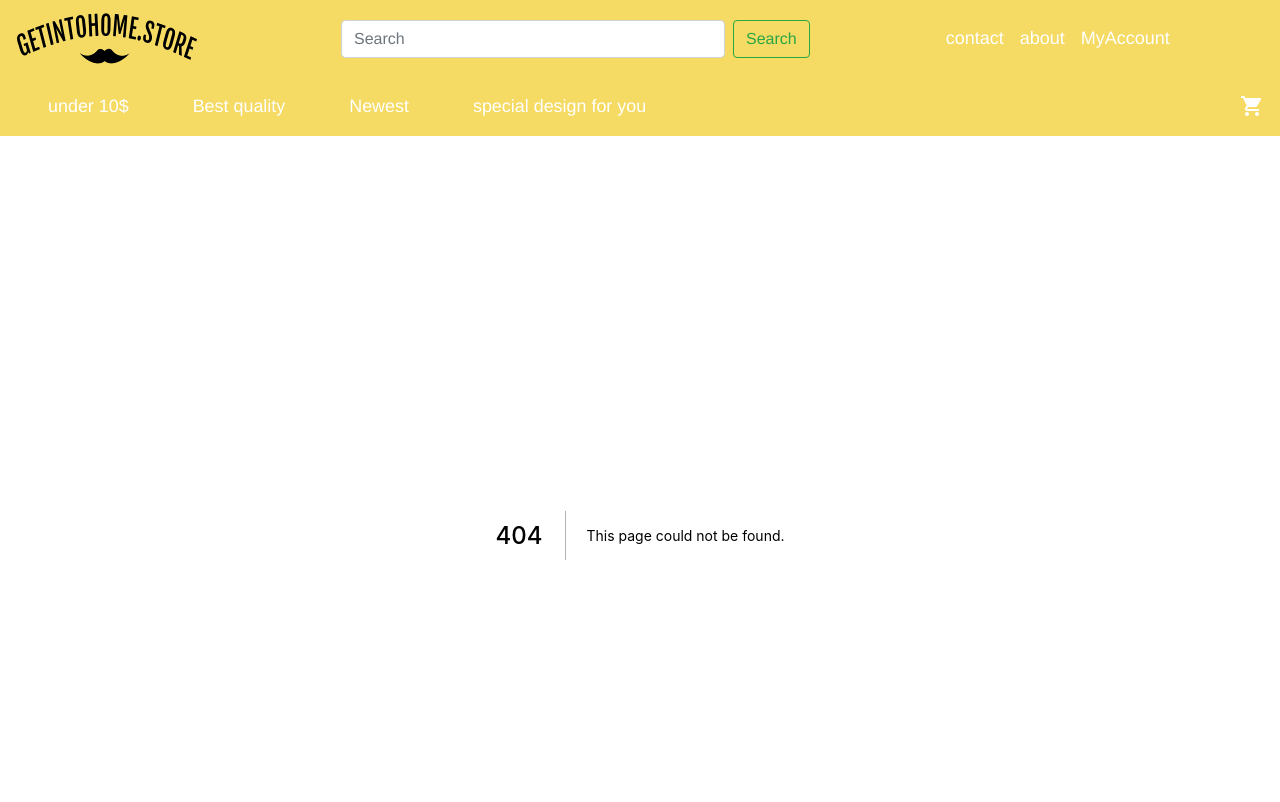
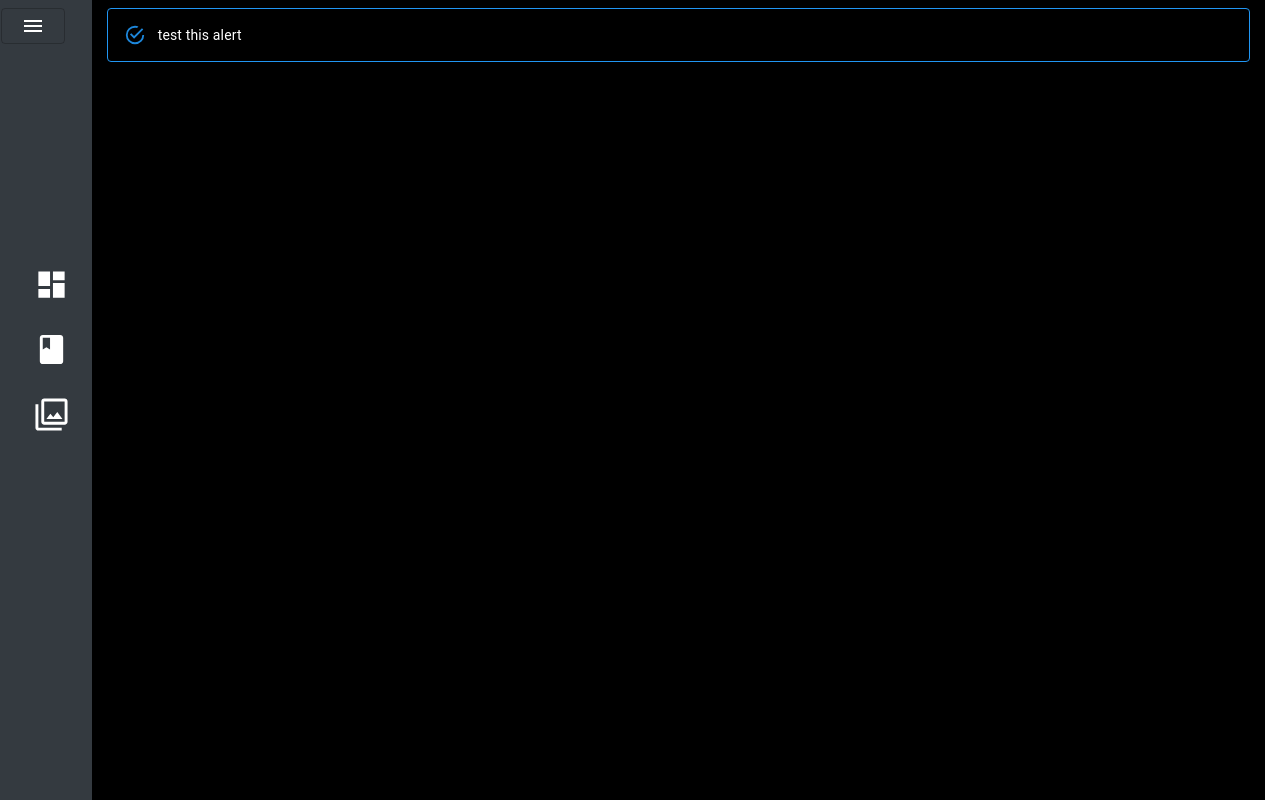
Before and after one commit to azizmobarak/bookStore-nextjs, a Next.js app: page /admin/panel in a window 1280 px wide. Before the commit this address had no page. Shown: the top 802 px of the page. Built offline with nearby package versions, Linux system fonts and the light colour scheme.

Commit message:
dashbord

```diff
--- /dev/null
+++ b/components/admin/index.js
@@ -0,0 +1,45 @@
+import React,{useState} from 'react';
+import {Drawer,Button,TextField} from '@material-ui/core';
+import {Menu,Dashboard,Book,Filter} from '@material-ui/icons';
+import MenuItems from './menu';
+import Alert from '@material-ui/lab/Alert';
+import MenuIcons from './menu-icons';
+
+export default function Dashbord() {
+
+const [draweropen,setdraweropen]=useState(false);
+
+  return (
+    <div className="row main-dashbord">
+    <div className="col-sm-1 py-2 bg-dark leftcolm">
+    <Button
+    className="px-1 text-white"
+    onClick={()=>setdraweropen(true)}
+    color="default" variant="outlined">
+     <Menu/>
+     </Button>
+    <MenuIcons width={"100px"}/>
+    <Drawer
+    className="bg-dark"
+    open={draweropen}
+    id="drawer"
+    anchor="left"
+    onClose={()=>setdraweropen(false)}
+    >
+    <MenuItems method={()=>setdraweropen(false)}/>
+    </Drawer>
+    </div>
+    <div className="col-sm-11 py-2">
+    <Alert
+    className="py-2 text-white"
+    variant="outlined"
+    color="info">
+    test this alert
+    </Alert>
+    <div className="row py-2">
+
+    </div>
+    </div>
+    </div>
+  );
+}
--- /dev/null
+++ b/components/admin/menu-icons.js
@@ -0,0 +1,23 @@
+import React from 'react';
+import {Menu,Dashboard,Book,Filter} from '@material-ui/icons';
+
+export default function MenuIcons(props) {
+ if(props.width==="100px")
+ {
+    return (
+        <div style={{ width:props.width }} className="menu-left-dashbord text-white">
+        <Dashboard fontSize="large" className="menu-left-dashbord-icons"/>
+        <Book fontSize="large" className="menu-left-dashbord-icons"/>
+        <Filter fontSize="large" className="menu-left-dashbord-icons"/>
+        </div>
+      );
+ }else{
+    return (
+        <div style={{ width:props.width }} className="menu-left-dashbord text-white">
+        <div className="menu-left-dashbord-icons"><Dashboard fontSize="large" /> Main Dashbord</div>
+        <div className="menu-left-dashbord-icons"><Book fontSize="large"/> Add New Books</div>
+        <div className="menu-left-dashbord-icons"><Filter fontSize="large"/> filter or delete</div>
+        </div>
+      );
+ }
+}
--- /dev/null
+++ b/components/admin/menu.js
@@ -0,0 +1,12 @@
+import React from 'react';
+import {Menu,Dashboard,Book,Filter} from '@material-ui/icons';
+import {Button} from '@material-ui/core';
+import MenuIcons from './menu-icons';
+export default function MenuItems(props) {
+  return (
+    <div className="bg-dark text-white h-100">
+    <Button onClick={()=>props.method()}  className="py-3 text-white"><Menu /></Button>
+    <MenuIcons width={"200px"}/>
+    </div>
+  );
+}
--- a/components/form-subscribe.js
+++ b/components/form-subscribe.js
@@ -7,7 +7,7 @@ export default function Subscribe() {
     <div className="subscribe-form">
     <h5>Subscribe to our News letter</h5>
     <br/>
-    <form class="text-center">
+    <form className="text-center">
     <div className="form-row">
     <input className="form-controle" placeholder="Email" label="Email" />
     <Button variant="contained" style={{ backgroundColor:"greenyellow",color:"white",fontWeight:"blod" }}>Subscribe</Button>
--- a/pages/_app.js
+++ b/pages/_app.js
@@ -1,3 +1,4 @@
+import React , {useEffect} from 'react';
 import Head from 'next/head';
 import '../styles/globals.css';
 import Navbarapp from '../components/navbar.js';
@@ -5,17 +6,39 @@ import Footer from '../components/footer';
 
 import 'bootstrap/dist/css/bootstrap.css';
 import 'react-alice-carousel/lib/alice-carousel.css';
+import Panel from './admin/panel';
 
 
 function MyApp({ Component, pageProps }) {
-  return (<div>
+
+ useEffect(()=>{
+   return ()=>{
+   /* document.addEventListener("visibilitychange", event => {
+      if (document.visibilityState == "visible") {
+        console.log("tab is activate")
+      } else {
+        console.log("tab is inactive")
+      }
+    });*/
+   }
+ });
+
+if(Component.name==="Panel"){
+  return(
+    <Panel/>
+  )
+}else{
+  return (
+    <div>
     <Head>
     <title>GetintoHome</title>
     </Head>
     <Navbarapp/>
     <Component {...pageProps} />
     <Footer/>
-  </div>)
+    </div>
+    )
+}
 }
 
 export default MyApp
--- /dev/null
+++ b/pages/admin/panel.js
@@ -0,0 +1,12 @@
+import React from 'react';
+import Dashbord from '../../components/admin';
+
+
+
+export default function Panel() {
+  return (
+    <div className="w-100 h-100">
+    <Dashbord/>
+    </div>
+  );
+}
--- a/pages/api/hello.js
+++ /dev/null
@@ -1,7 +0,0 @@
-// Next.js API route support: https://nextjs.org/docs/api-routes/introduction
-const app = require('next');
-
-export default (req, res) => {
-    res.statusCode = 200
-    res.json({ name: 'John Doe' })
-}
--- a/styles/globals.css
+++ b/styles/globals.css
@@ -68,3 +68,37 @@ a {
 
 
 /*-------*/
+
+
+/*dashbord main*/
+
+.main-dashbord {
+    height: 100vh;
+    width: 100%;
+    background-color: black;
+    color: white;
+}
+
+.menu-left-dashbord {
+    height: 80vh;
+    display: flex;
+    flex-direction: column;
+    justify-content: center;
+    place-items: center;
+}
+
+.menu-left-dashbord-icons {
+    margin-bottom: 30%;
+    cursor: pointer;
+}
+
+.menu-left-dashbord-icons:hover {
+    background-color: rgb(6, 1, 49)
+}
+
+.leftcolm {
+    border-left: 1px white solid;
+}
+
+
+/*----------*/
```
Also changed, not shown: 1 other file (tests, documents, lock files or other folders). Lines whose indentation alone changed are shown as unchanged.
